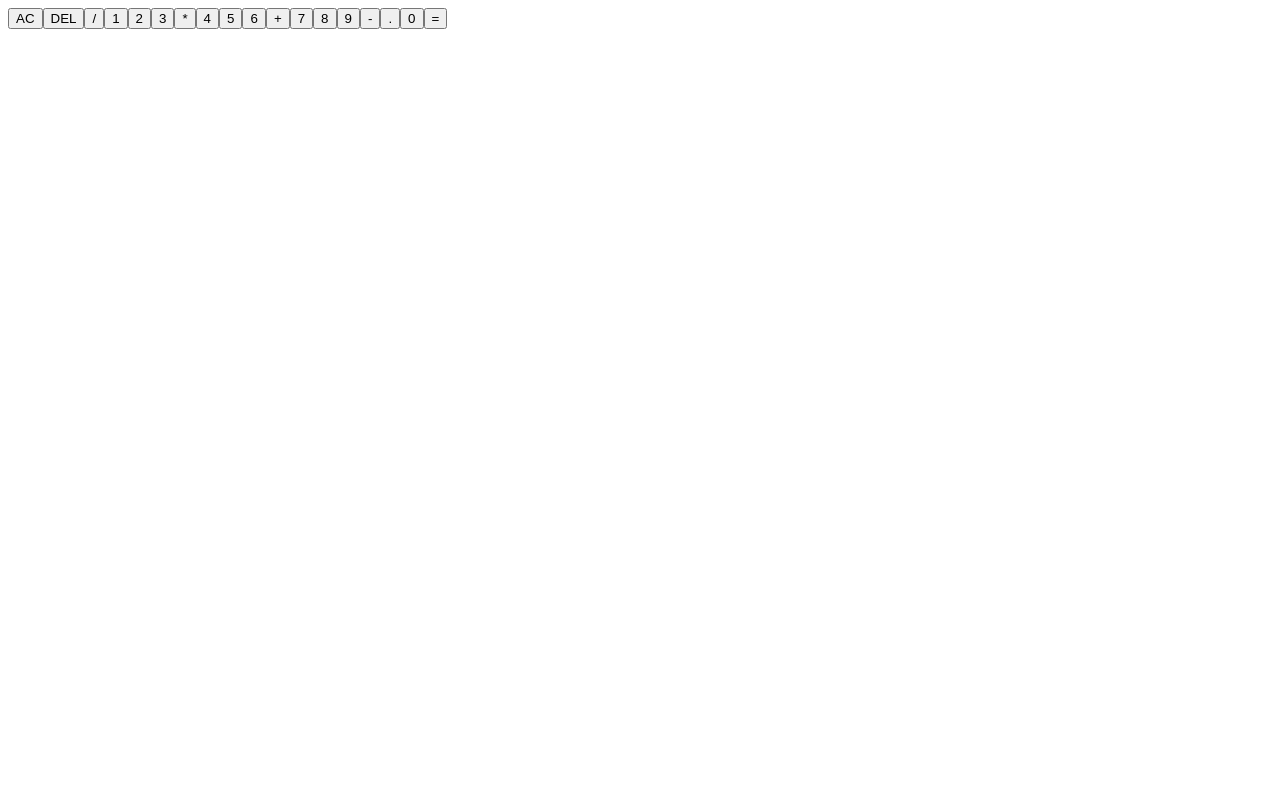
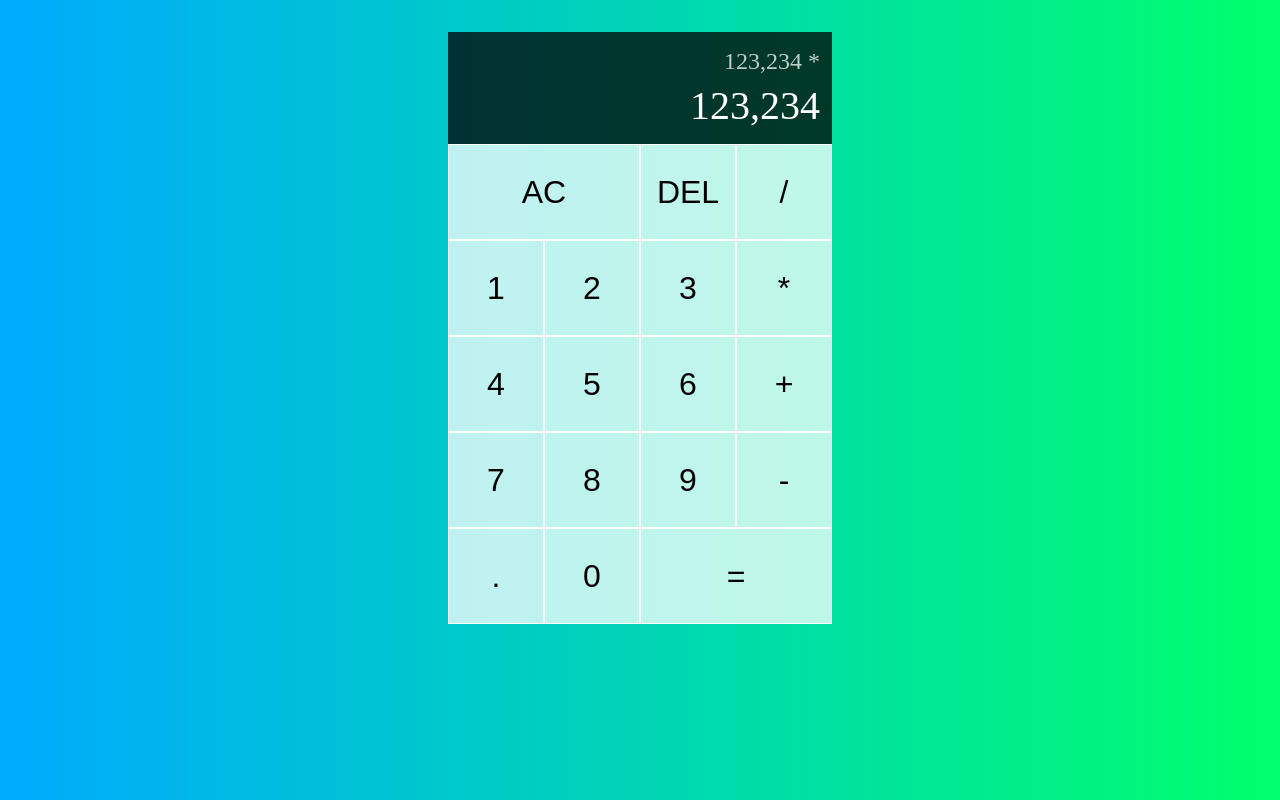
Before and after one commit to elvisonob/Arithmetic-App, a React (Create React App) app: page / in a window 1280 px wide. Built offline with nearby package versions, Linux system fonts and the light colour scheme.

Commit message:
CSS outline done

```diff
--- a/src/components/App.js
+++ b/src/components/App.js
@@ -4,8 +4,8 @@
   return (
     <div className="calculator-grid">
       <div className="output">
-        <div className="previous-operand"></div>
-        <div className="current-operand"></div>
+        <div className="previous-operand">123,234 *</div>
+        <div className="current-operand">123,234</div>
       </div>
       <button className="span-two">AC</button>
       <button>DEL</button>
--- a/src/components/styles.css
+++ b/src/components/styles.css
@@ -0,0 +1,52 @@
+*,
+*::before,
+*::after {
+    box-sizing: border-box;
+}
+
+body {
+    margin: 0;
+    background: linear-gradient(to right, #00aaff, #00ff6c);
+}
+
+.calculator-grid {
+    display: grid;
+    margin-top: 2rem;
+    justify-content: center;
+    grid-template-columns: repeat(4, 6rem);
+    grid-template-rows: minmax(7rem, auto) repeat(5, 6rem);
+}
+
+.calculator-grid>button {
+    cursor: pointer;
+    font-size: 2rem;
+    border: 1px solid white;
+    outline: none;
+    background-color: rgba(255, 255, 255, 0.75);
+}
+
+.span-two {
+    grid-column: span 2;
+}
+
+.output {
+    grid-column: 1/-1;
+    background-color: rgba(0, 0, 0, 0.75);
+    display: flex;
+    flex-direction: column;
+    align-items: flex-end;
+    justify-content: space-around;
+    padding: 0.75rem;
+    word-wrap: break-word;
+    word-break: break-all;
+}
+
+.output .previous-operand {
+    color: rgba(255, 255, 255, 0.75);
+    font-size: 1.5rem;
+}
+
+.output .current-operand {
+    color: white;
+    font-size: 2.5rem;
+}
```
